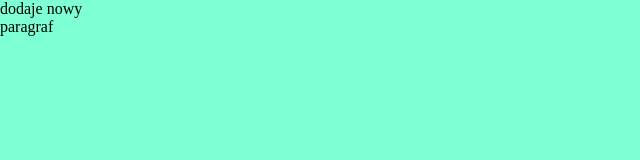
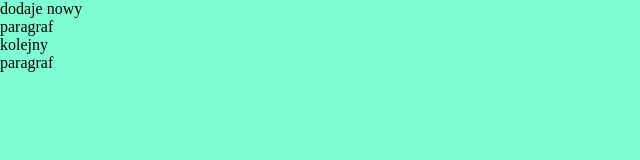
Before and after one commit to galdam1/drugie, a plain HTML site: page index.html in a window 1280 px wide. Shown: the whole page, without its empty margins (0-640 px from the left). Drawn offline with Linux system fonts and the light colour scheme.

Commit message:
drugi paragraf

```diff
--- a/index.html
+++ b/index.html
@@ -8,5 +8,6 @@
 </head>
 <body>
     <p>dodaje nowy paragraf</p>
+    <p>kolejny paragraf</p>
 </body>
 </html>
```
